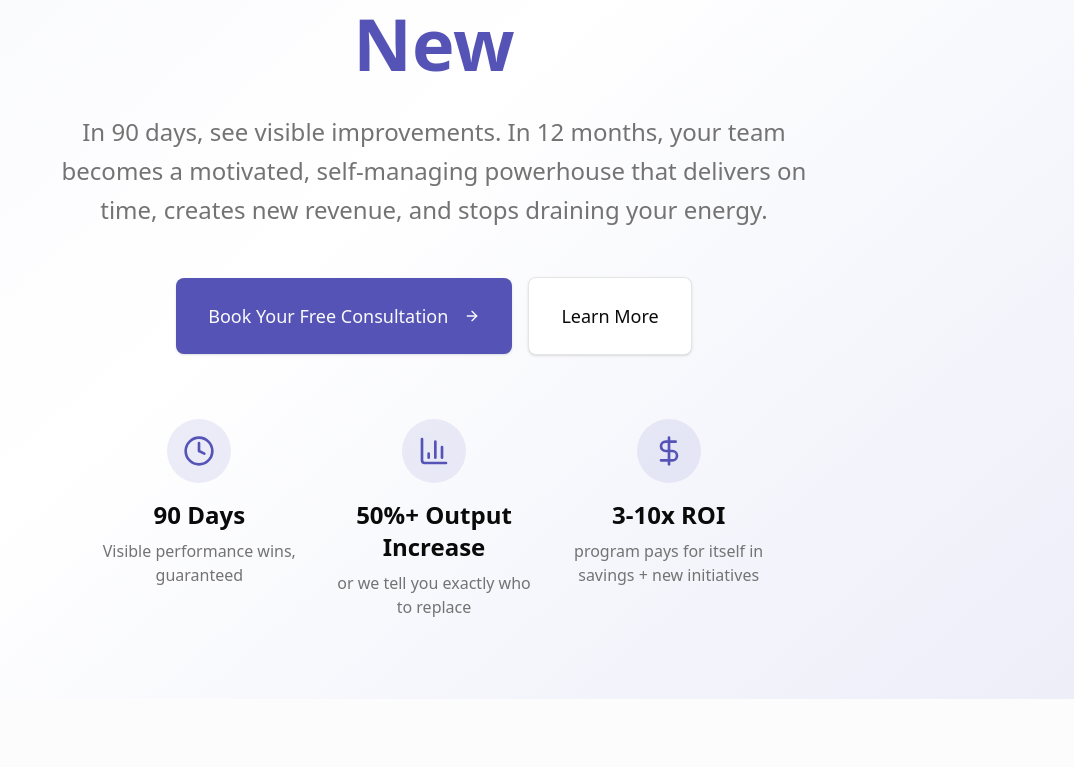
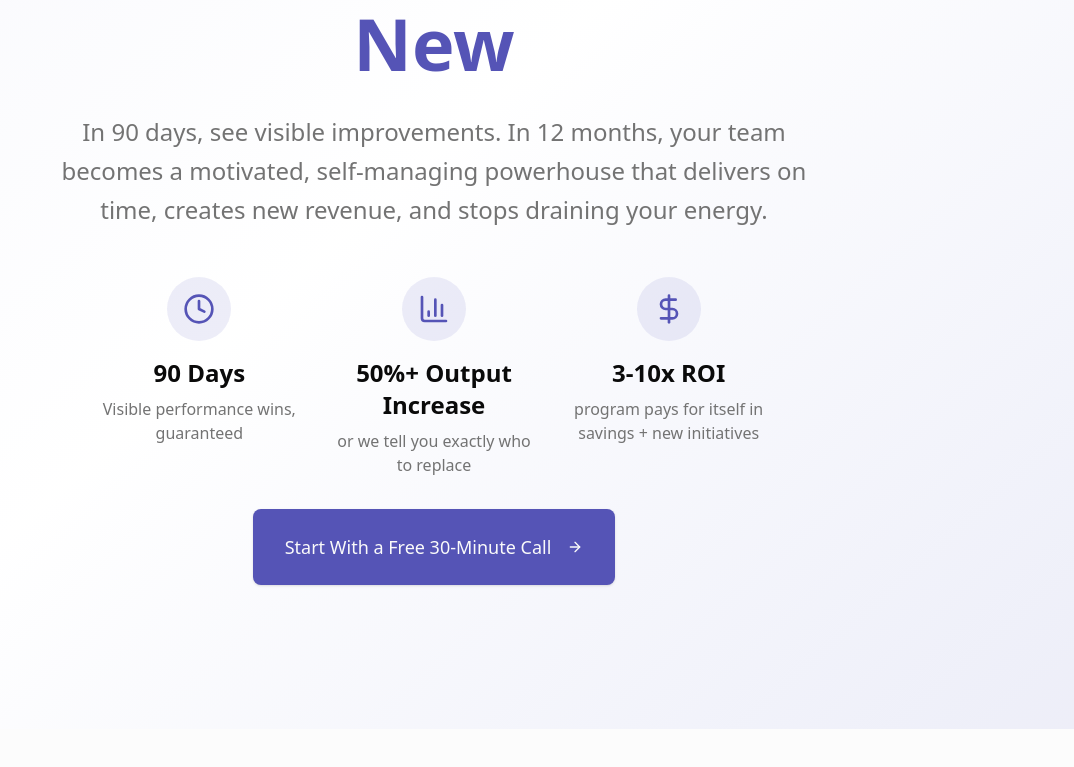
Before and after one commit to zatezalo/tatjana, a Next.js app: page / in a window 1280 px wide. Shown: the part 485-1252 px from the top of the page, without its empty margins (206-1280 px from the left). Built offline with nearby package versions, Linux system fonts and the light colour scheme.

Commit message:
Revise CTA buttons in Hero component to update text and improve clarity. Replace "Book Your Free Consultation" with "Start With a Free 30-Minute Call" and comment out the "Learn More" button for a cleaner presentation.

```diff
--- a/src/components/sections/Hero.tsx
+++ b/src/components/sections/Hero.tsx
@@ -30,27 +30,6 @@ export default function Hero() {
             becomes a motivated, self-managing powerhouse that delivers on time,
             creates new revenue, and stops draining your energy.
           </p>
-
-          {/* CTA Buttons */}
-          <div className="flex flex-col sm:flex-row gap-3 sm:gap-4 justify-center items-center mb-12 sm:mb-16 px-4">
-            <Button
-              asChild
-              size="lg"
-              className="text-base sm:text-lg px-6 sm:px-8 py-4 sm:py-6 h-auto w-full sm:w-auto"
-            >
-              <Link href="/book">
-                Book Your Free Consultation
-                <ArrowRight className="ml-2 w-4 h-4 sm:w-5 sm:h-5" />
-              </Link>
-            </Button>
-            <Button
-              variant="outline"
-              size="lg"
-              className="text-base sm:text-lg px-6 sm:px-8 py-4 sm:py-6 h-auto w-full sm:w-auto"
-            >
-              Learn More
-            </Button>
-          </div>
 
           {/* Stats */}
           <div className="grid grid-cols-1 md:grid-cols-3 gap-8 max-w-2xl mx-auto">
@@ -90,6 +69,27 @@ export default function Hero() {
               </p>
             </div>
           </div>
+
+          {/* CTA Buttons */}
+          <div className="flex flex-col sm:flex-row gap-3 sm:gap-4 justify-center items-center mb-12 sm:mb-16 px-4 mt-8">
+            <Button
+              asChild
+              size="lg"
+              className="text-base sm:text-lg px-6 sm:px-8 py-4 sm:py-6 h-auto w-full sm:w-auto"
+            >
+              <Link href="/book">
+                Start With a Free 30-Minute Call
+                <ArrowRight className="ml-2 w-4 h-4 sm:w-5 sm:h-5" />
+              </Link>
+            </Button>
+            {/* <Button
+              variant="outline"
+              size="lg"
+              className="text-base sm:text-lg px-6 sm:px-8 py-4 sm:py-6 h-auto w-full sm:w-auto"
+            >
+              Learn More
+            </Button> */}
+          </div>
         </div>
       </div>
 
```
